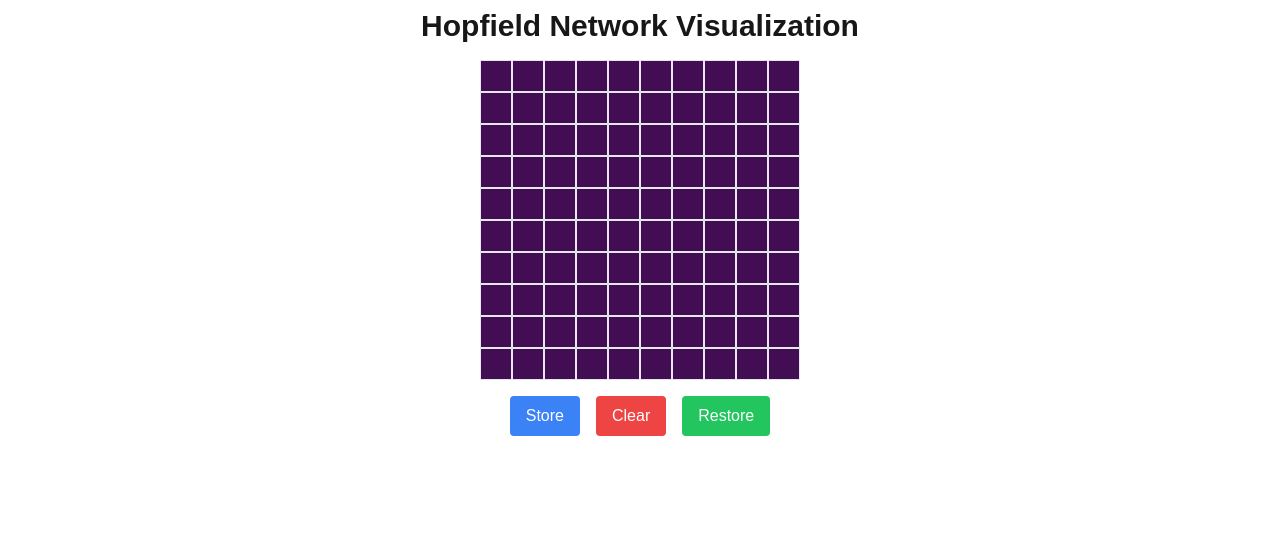
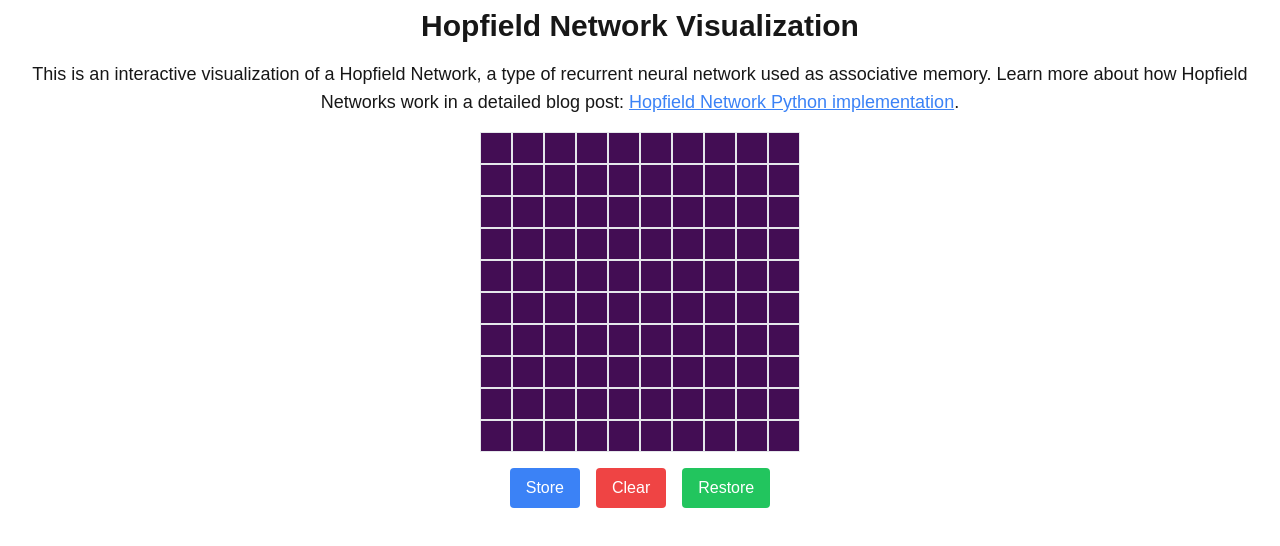
Before and after one commit to tommaso-caputi/hopfield-network-visualization, a Next.js app in the folder hopfield-network-visualization/: page / in a window 1280 px wide. Shown: the top 546 px of the page. Built offline with nearby package versions, Linux system fonts and the light colour scheme.

Commit message:
add a short description

```diff
--- a/hopfield-network-visualization/src/app/page.tsx
+++ b/hopfield-network-visualization/src/app/page.tsx
@@ -55,6 +55,18 @@ export default function Home() {
     <div className="p-2">
       <div className="flex flex-col items-center text-center">
         <h1 className="text-3xl mb-4 font-bold">Hopfield Network Visualization</h1>
+        <p className="mb-4 text-lg">
+          This is an interactive visualization of a Hopfield Network, a type of recurrent neural network used as associative memory.
+          Learn more about how Hopfield Networks work in a detailed blog post:{" "}
+          <a
+            href="https://www.tommasocaputi.com/blog/hopfieldnetwork"
+            target="_blank"
+            rel="noopener noreferrer"
+            className="text-blue-500 underline hover:text-blue-700"
+          >
+            Hopfield Network Python implementation
+          </a>.
+        </p>
         <Grid gridSize={gridSize} onSave={handleSave} weightMatrix={weightMatrix} />
       </div>
       {savedPatterns.length > 0 && (
```
